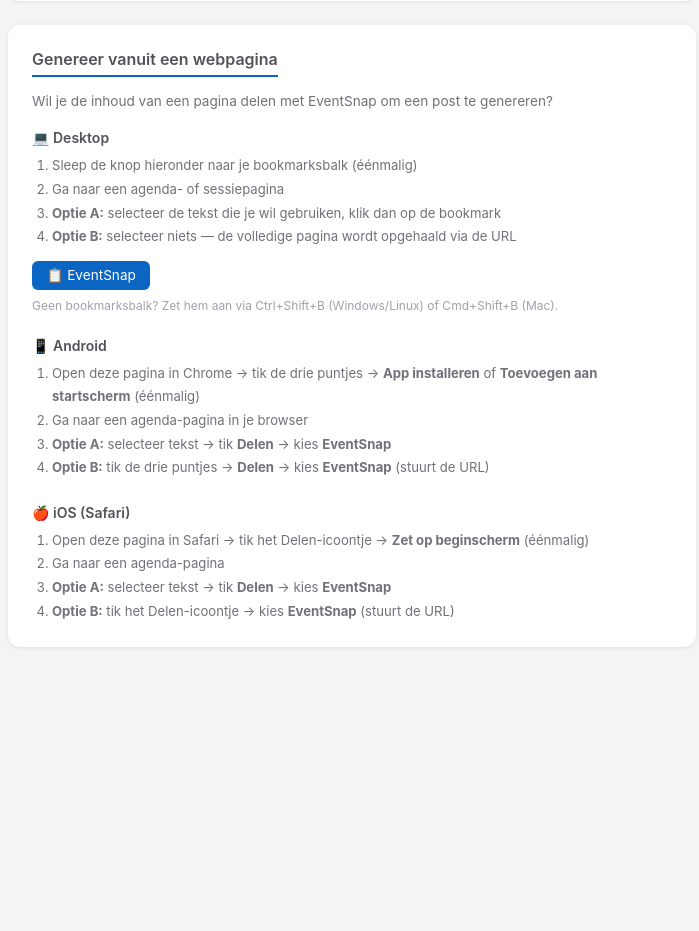
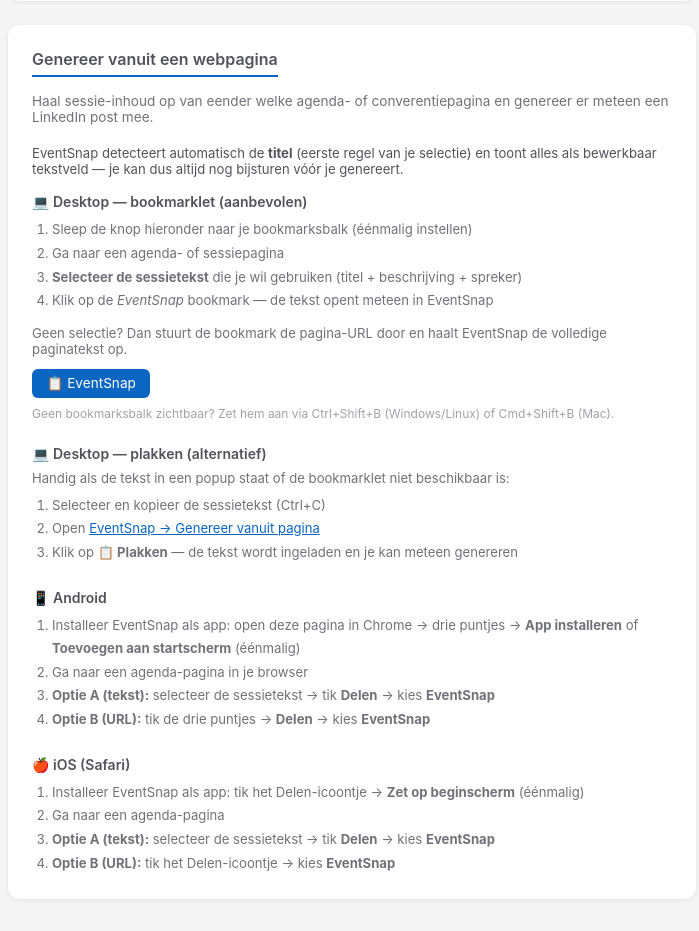
Before and after one commit to johantre/eventsnap, a FastAPI app: page /settings in a window 1280 px wide. Shown: the part 2334-3265 px from the top of the page, without its empty margins (288-987 px from the left). Before the commit the page ends 2953 px from the top, so only its background shows below. Run offline with FastAPI, Linux system fonts and the light colour scheme; the visitor is signed in with stand-in values (Sample User, id 1); data comes from the database, SQL or seed files in the repository; data that the repository does not hold is empty.

Commit message:
Update settings page documentation for from-url feature
- Add intro note about automatic title detection and editable fields
- Split Desktop section into bookmarklet (recommended) and paste (alternative)
- Add direct link to /from-url and describe the paste button flow
- Clarify that text selection sends the text directly (no scraping)
- Minor copy improvements across Android/iOS sections

Co-Authored-By: Claude Sonnet 4.6 <noreply@anthropic.com>

```diff
--- a/app/templates/settings.html
+++ b/app/templates/settings.html
@@ -208,41 +208,58 @@
 
     <section class="card">
       <h2 class="section-heading">Genereer vanuit een webpagina</h2>
-      <p class="section-sub">Wil je de inhoud van een pagina delen met EventSnap om een post te genereren?</p>
+      <p class="section-sub">Haal sessie-inhoud op van eender welke agenda- of converentiepagina en genereer er meteen een LinkedIn post mee.</p>
+
+      <p style="font-size:0.82rem;color:#52525b;margin-bottom:1rem">
+        EventSnap detecteert automatisch de <strong>titel</strong> (eerste regel van je selectie) en toont alles als bewerkbaar tekstveld — je kan dus altijd nog bijsturen vóór je genereert.
+      </p>
 
       <div style="margin-bottom:1.5rem">
-        <p style="font-size:0.875rem;font-weight:600;color:#52525b;margin-bottom:0.5rem">💻 Desktop</p>
+        <p style="font-size:0.875rem;font-weight:600;color:#52525b;margin-bottom:0.5rem">💻 Desktop — bookmarklet (aanbevolen)</p>
         <ol style="font-size:0.82rem;color:#71717a;margin:0 0 0.75rem 1.25rem;line-height:1.8">
-          <li>Sleep de knop hieronder naar je bookmarksbalk (éénmalig)</li>
+          <li>Sleep de knop hieronder naar je bookmarksbalk (éénmalig instellen)</li>
           <li>Ga naar een agenda- of sessiepagina</li>
-          <li><strong>Optie A:</strong> selecteer de tekst die je wil gebruiken, klik dan op de bookmark</li>
-          <li><strong>Optie B:</strong> selecteer niets — de volledige pagina wordt opgehaald via de URL</li>
+          <li><strong>Selecteer de sessietekst</strong> die je wil gebruiken (titel + beschrijving + spreker)</li>
+          <li>Klik op de <em>EventSnap</em> bookmark — de tekst opent meteen in EventSnap</li>
         </ol>
+        <p style="font-size:0.82rem;color:#71717a;margin:0 0 0.75rem 0">
+          Geen selectie? Dan stuurt de bookmark de pagina-URL door en haalt EventSnap de volledige paginatekst op.
+        </p>
         <a href="javascript:(function(){var s=window.getSelection().toString().trim();var params=s?'text='+encodeURIComponent(s)+'&url='+encodeURIComponent(window.location.href):'url='+encodeURIComponent(window.location.href);window.open('https://eventsnap.dreamlead.be/from-url?'+params,'_blank');})();"
            style="display:inline-block;padding:0.4rem 0.9rem;background:#0a66c2;color:#fff;border-radius:6px;font-size:0.85rem;text-decoration:none;cursor:grab"
            onclick="alert('Sleep deze knop naar je bookmarksbalk — klik er niet op!');return false;">
           📋 EventSnap
         </a>
-        <p style="font-size:0.75rem;color:#a1a1aa;margin-top:0.5rem">Geen bookmarksbalk? Zet hem aan via Ctrl+Shift+B (Windows/Linux) of Cmd+Shift+B (Mac).</p>
+        <p style="font-size:0.75rem;color:#a1a1aa;margin-top:0.5rem">Geen bookmarksbalk zichtbaar? Zet hem aan via Ctrl+Shift+B (Windows/Linux) of Cmd+Shift+B (Mac).</p>
+      </div>
+
+      <div style="margin-bottom:1.5rem">
+        <p style="font-size:0.875rem;font-weight:600;color:#52525b;margin-bottom:0.5rem">💻 Desktop — plakken (alternatief)</p>
+        <p style="font-size:0.82rem;color:#71717a;margin:0 0 0.5rem 0">Handig als de tekst in een popup staat of de bookmarklet niet beschikbaar is:</p>
+        <ol style="font-size:0.82rem;color:#71717a;margin:0 0 0 1.25rem;line-height:1.8">
+          <li>Selecteer en kopieer de sessietekst (Ctrl+C)</li>
+          <li>Open <a href="/from-url" target="_blank" style="color:#0a66c2">EventSnap → Genereer vanuit pagina</a></li>
+          <li>Klik op <strong>📋 Plakken</strong> — de tekst wordt ingeladen en je kan meteen genereren</li>
+        </ol>
       </div>
 
       <div style="margin-bottom:1.5rem">
         <p style="font-size:0.875rem;font-weight:600;color:#52525b;margin-bottom:0.5rem">📱 Android</p>
         <ol style="font-size:0.82rem;color:#71717a;margin:0 0 0.75rem 1.25rem;line-height:1.8">
-          <li>Open deze pagina in Chrome → tik de drie puntjes → <strong>App installeren</strong> of <strong>Toevoegen aan startscherm</strong> (éénmalig)</li>
+          <li>Installeer EventSnap als app: open deze pagina in Chrome → drie puntjes → <strong>App installeren</strong> of <strong>Toevoegen aan startscherm</strong> (éénmalig)</li>
           <li>Ga naar een agenda-pagina in je browser</li>
-          <li><strong>Optie A:</strong> selecteer tekst → tik <strong>Delen</strong> → kies <strong>EventSnap</strong></li>
-          <li><strong>Optie B:</strong> tik de drie puntjes → <strong>Delen</strong> → kies <strong>EventSnap</strong> (stuurt de URL)</li>
+          <li><strong>Optie A (tekst):</strong> selecteer de sessietekst → tik <strong>Delen</strong> → kies <strong>EventSnap</strong></li>
+          <li><strong>Optie B (URL):</strong> tik de drie puntjes → <strong>Delen</strong> → kies <strong>EventSnap</strong></li>
         </ol>
       </div>
 
       <div>
         <p style="font-size:0.875rem;font-weight:600;color:#52525b;margin-bottom:0.5rem">🍎 iOS (Safari)</p>
         <ol style="font-size:0.82rem;color:#71717a;margin:0 0 0 1.25rem;line-height:1.8">
-          <li>Open deze pagina in Safari → tik het Delen-icoontje → <strong>Zet op beginscherm</strong> (éénmalig)</li>
+          <li>Installeer EventSnap als app: tik het Delen-icoontje → <strong>Zet op beginscherm</strong> (éénmalig)</li>
           <li>Ga naar een agenda-pagina</li>
-          <li><strong>Optie A:</strong> selecteer tekst → tik <strong>Delen</strong> → kies <strong>EventSnap</strong></li>
-          <li><strong>Optie B:</strong> tik het Delen-icoontje → kies <strong>EventSnap</strong> (stuurt de URL)</li>
+          <li><strong>Optie A (tekst):</strong> selecteer de sessietekst → tik <strong>Delen</strong> → kies <strong>EventSnap</strong></li>
+          <li><strong>Optie B (URL):</strong> tik het Delen-icoontje → kies <strong>EventSnap</strong></li>
         </ol>
       </div>
     </section>
```
